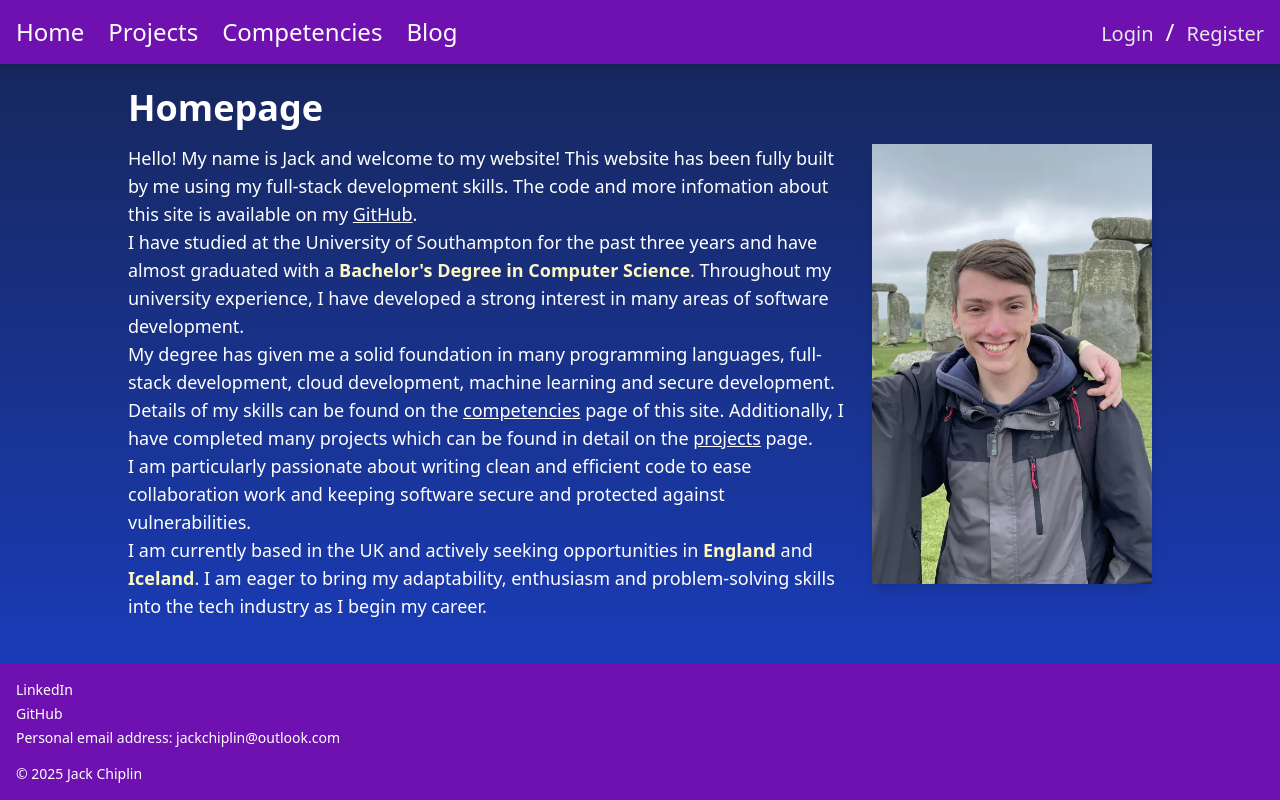
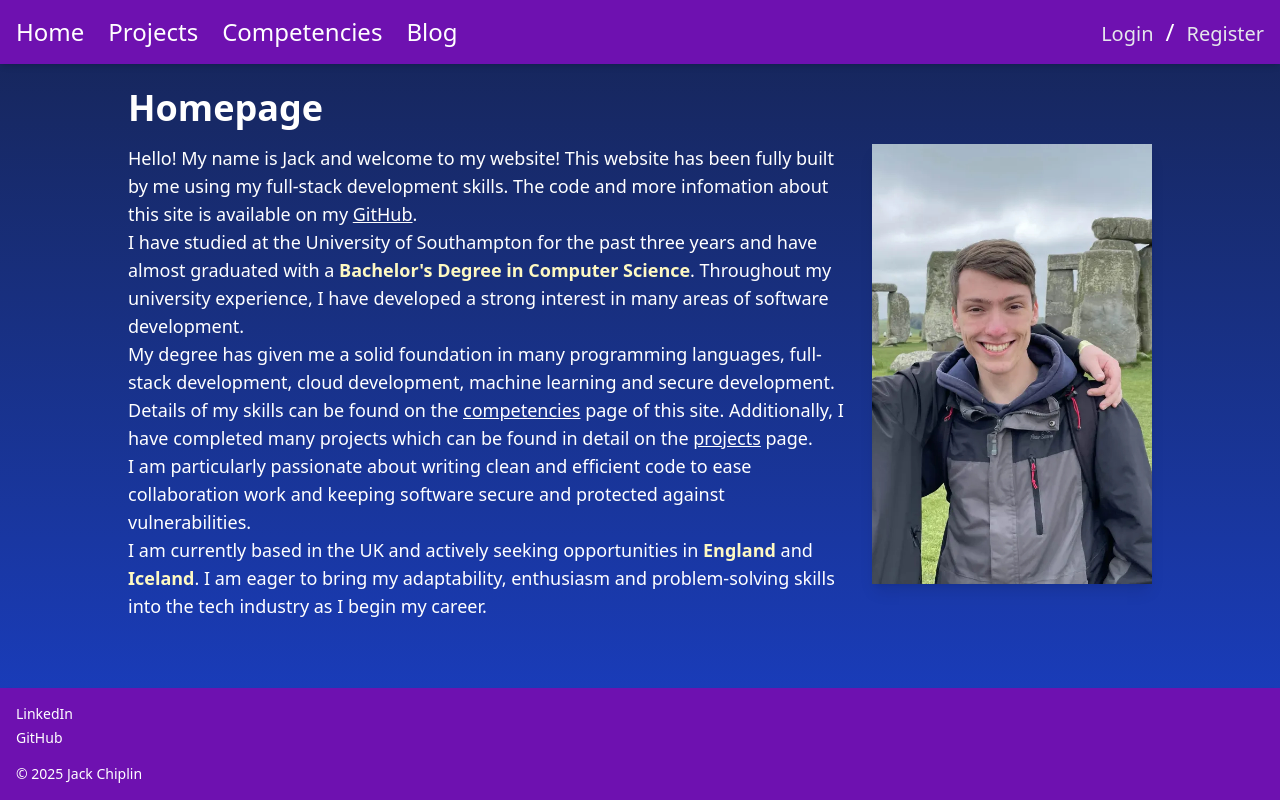
Before and after one commit to Jamming17/portfolio, a React (Vite) app: page / in a window 1280 px wide. Built offline with nearby package versions, Linux system fonts and the light colour scheme.

Commit message:
Edited README and removed email from footer to avoid email scraping

```diff
--- a/src/components/Footer.jsx
+++ b/src/components/Footer.jsx
@@ -4,7 +4,6 @@ export default function Footer() {
             <div className="space-y-1">
                 <p><a href="https://www.linkedin.com/in/jack-chiplin-b60164334/" className="hover:underline">LinkedIn</a></p>
                 <p><a href="https://github.com/Jamming17" className="hover:underline">GitHub</a></p>
-                <p>Personal email address: jackchiplin@outlook.com</p>
                 <p className="mt-4">&copy; 2025 Jack Chiplin</p>
             </div>
         </footer>
```
Also changed, not shown: 1 other file (tests, documents, lock files or other folders).
